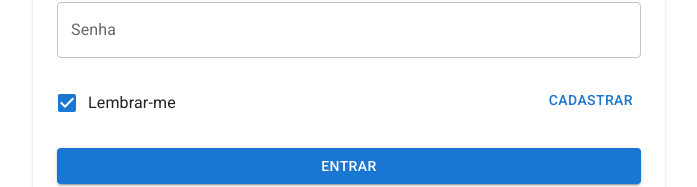
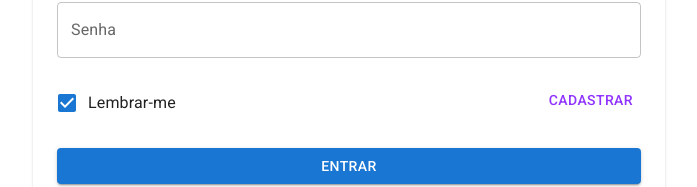
Before and after one commit to ZanattaFleek/fsd0043, a React (Create React App) app in the folder react/frontend-tambordog/: page / in a window 1280 px wide. Shown: the part 435-622 px from the top of the page, without its empty margins (291-988 px from the left). Built offline with nearby package versions, Linux system fonts and the light colour scheme.

Commit message:
TelaLogin

```diff
--- a/react/frontend-tambordog/src/App.tsx
+++ b/react/frontend-tambordog/src/App.tsx
@@ -1,13 +1,17 @@
 import React from "react";
 import EventosEmAberto from "./eventos/EventosEmAberto";
 import Login from "./login/Login";
+import { ThemeProvider } from "@mui/material";
+import { theme } from "./layout/Theme";
 
 function App() {
   return (
     <>
-    <Login />
+      <ThemeProvider theme={theme}>
+        <Login />
+      </ThemeProvider>
     </>
-  )
+  );
 }
 
 export default App;
--- /dev/null
+++ b/react/frontend-tambordog/src/layout/Theme.tsx
@@ -0,0 +1,16 @@
+import React from "react";
+import { createTheme } from "@mui/material";
+
+declare module "@mui/material/styles" {
+  interface Theme {
+    corBotao: string;
+  }
+  // allow configuration using `createTheme`
+  interface ThemeOptions {
+    corBotao?: string;
+  }
+}
+
+export const theme = createTheme({
+  corBotao: "#9033FF",
+});
--- a/react/frontend-tambordog/src/login/Login.tsx
+++ b/react/frontend-tambordog/src/login/Login.tsx
@@ -9,7 +9,11 @@ import {
   TextField,
 } from "@mui/material";
 
+import { useTheme } from "@mui/material/styles";
+
 export default function Login() {
+  const theme = useTheme();
+
   return (
     <>
       <Grid container minHeight="100vh" alignContent="center">
@@ -37,7 +41,9 @@ export default function Login() {
               </Grid>
 
               <Grid item xs={6} sx={{ textAlign: "right", mt: 3 }}>
-                <Button variant="text">Cadastrar</Button>
+                <Button variant="text" sx={{ color: theme.corBotao }}>
+                  Cadastrar
+                </Button>
               </Grid>
 
               <Grid item xs={12} sx={{ mt: 3 }}>
@@ -49,7 +55,6 @@ export default function Login() {
               <Grid item xs={12} sx={{ textAlign: "center", mt: 3 }}>
                 <Button variant="text">Esqueci a Senha</Button>
               </Grid>
-
             </Grid>
           </Paper>
         </Grid>
```
